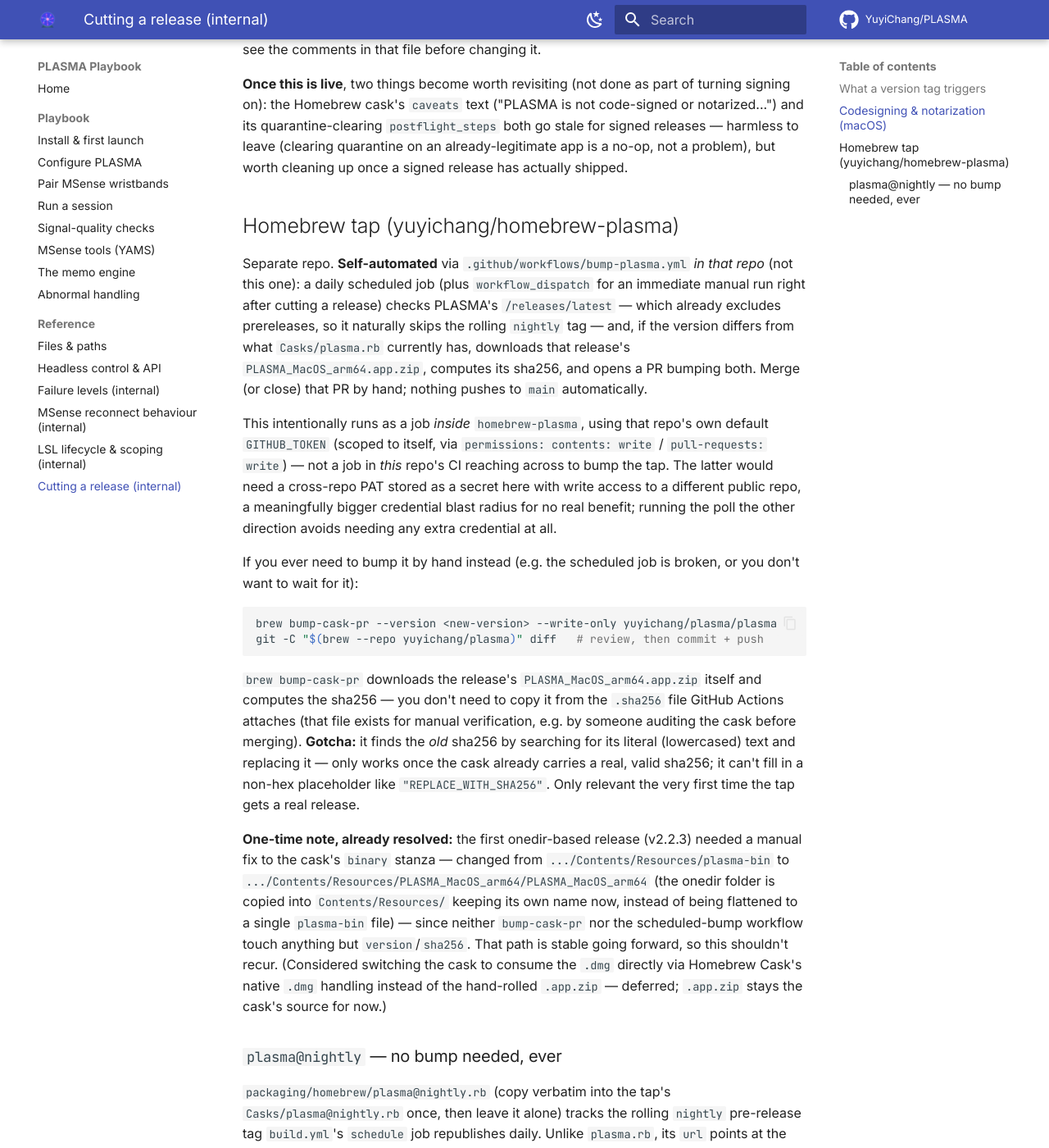
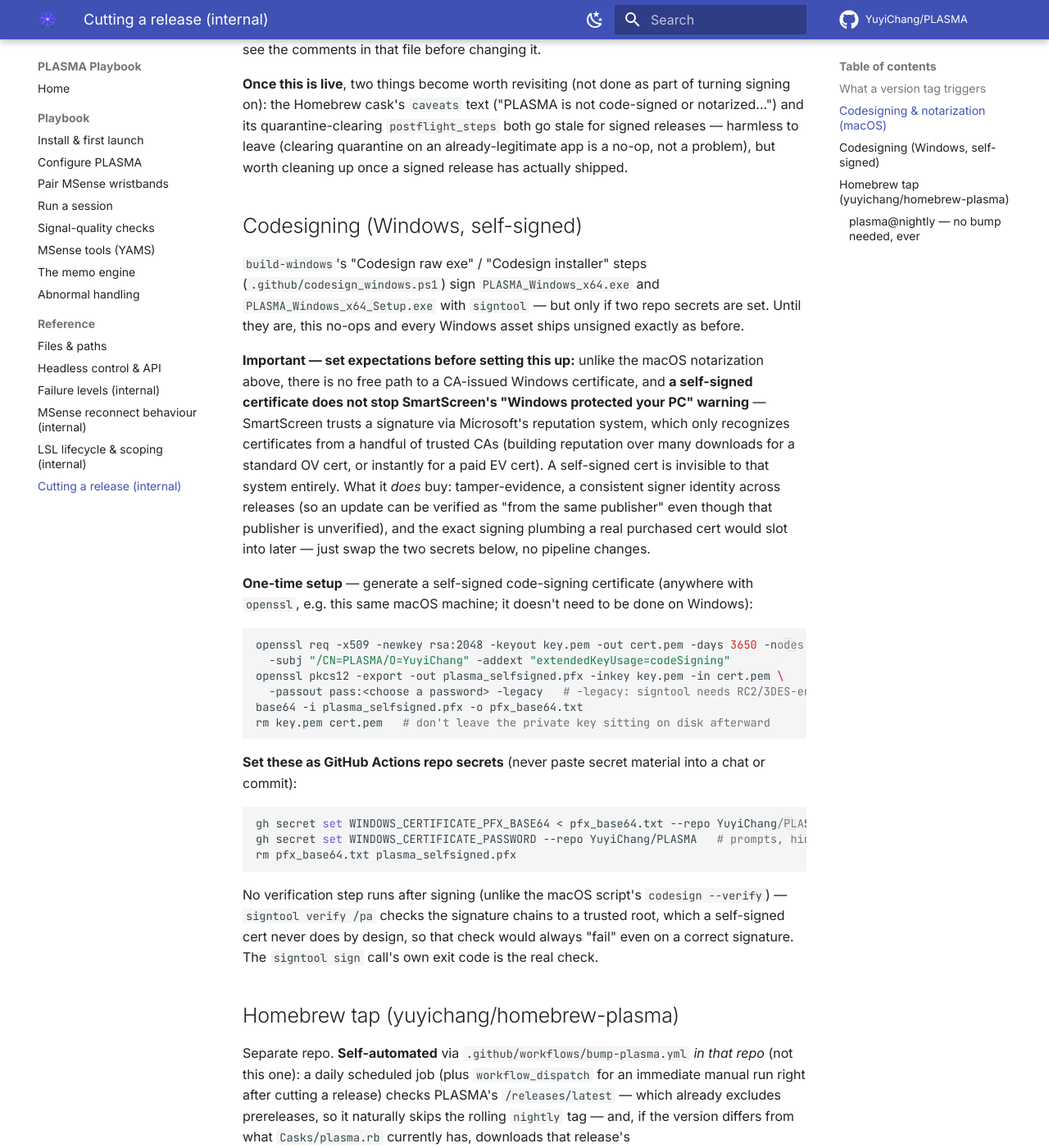
Before and after one commit to YuyiChang/PLASMA, an MkDocs documentation site: the page built from docs/reference/release-process.md, in a window 1280 px wide and 1400 px high, scrolled down 2386 px. Shown: the whole window at 82% size. Built offline with MkDocs 1.6.1 and Material for MkDocs 9.7.7, drawn with Linux system fonts in a browser that asks for light colours; comment, search, counter and statistics services are not loaded.

Commit message:
add windows self sign

````diff
--- a/docs/reference/release-process.md
+++ b/docs/reference/release-process.md
@@ -107,6 +107,55 @@ both go stale for signed releases — harmless to leave (clearing quarantine
 on an already-legitimate app is a no-op, not a problem), but worth cleaning
 up once a signed release has actually shipped.
 
+## Codesigning (Windows, self-signed)
+
+`build-windows`'s "Codesign raw exe" / "Codesign installer" steps
+(`.github/codesign_windows.ps1`) sign `PLASMA_Windows_x64.exe` and
+`PLASMA_Windows_x64_Setup.exe` with `signtool` — but only if two repo
+secrets are set. Until they are, this no-ops and every Windows asset ships
+unsigned exactly as before.
+
+**Important — set expectations before setting this up:** unlike the macOS
+notarization above, there is no free path to a CA-issued Windows
+certificate, and **a self-signed certificate does not stop SmartScreen's
+"Windows protected your PC" warning** — SmartScreen trusts a signature via
+Microsoft's reputation system, which only recognizes certificates from a
+handful of trusted CAs (building reputation over many downloads for a
+standard OV cert, or instantly for a paid EV cert). A self-signed cert is
+invisible to that system entirely. What it *does* buy: tamper-evidence, a
+consistent signer identity across releases (so an update can be verified as
+"from the same publisher" even though that publisher is unverified), and
+the exact signing plumbing a real purchased cert would slot into later —
+just swap the two secrets below, no pipeline changes.
+
+**One-time setup** — generate a self-signed code-signing certificate
+(anywhere with `openssl`, e.g. this same macOS machine; it doesn't need to
+be done on Windows):
+
+```bash
+openssl req -x509 -newkey rsa:2048 -keyout key.pem -out cert.pem -days 3650 -nodes \
+  -subj "/CN=PLASMA/O=YuyiChang" -addext "extendedKeyUsage=codeSigning"
+openssl pkcs12 -export -out plasma_selfsigned.pfx -inkey key.pem -in cert.pem \
+  -passout pass:<choose a password> -legacy   # -legacy: signtool needs RC2/3DES-era PKCS12, not OpenSSL 3's new default
+base64 -i plasma_selfsigned.pfx -o pfx_base64.txt
+rm key.pem cert.pem   # don't leave the private key sitting on disk afterward
+```
+
+**Set these as GitHub Actions repo secrets** (never paste secret material
+into a chat or commit):
+
+```bash
+gh secret set WINDOWS_CERTIFICATE_PFX_BASE64 < pfx_base64.txt --repo YuyiChang/PLASMA
+gh secret set WINDOWS_CERTIFICATE_PASSWORD --repo YuyiChang/PLASMA   # prompts, hidden input
+rm pfx_base64.txt plasma_selfsigned.pfx
+```
+
+No verification step runs after signing (unlike the macOS script's
+`codesign --verify`) — `signtool verify /pa` checks the signature chains to
+a trusted root, which a self-signed cert never does by design, so that
+check would always "fail" even on a correct signature. The `signtool sign`
+call's own exit code is the real check.
+
 ## Homebrew tap (yuyichang/homebrew-plasma)
 
 Separate repo. **Self-automated** via
````
Also changed, not shown: RELEASE_NOTES.md (+23 -0 lines), 2 other files.
